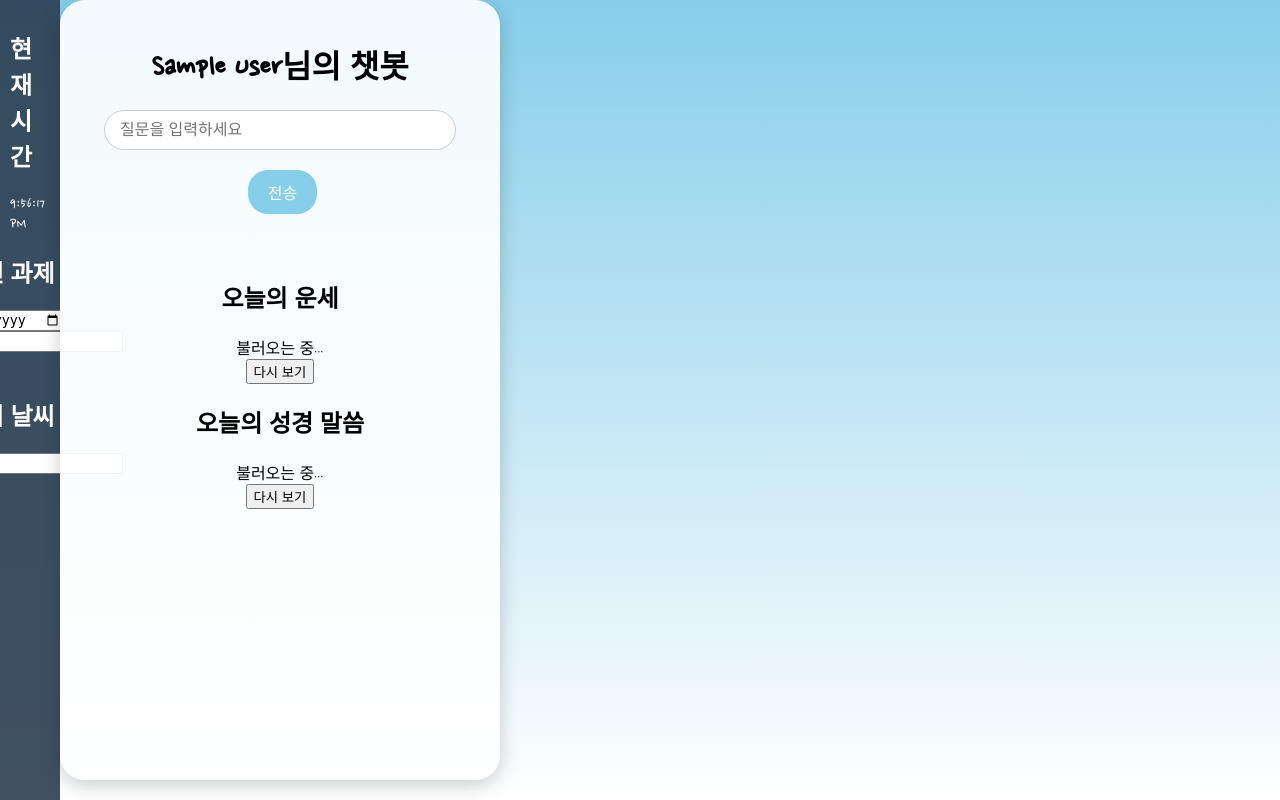
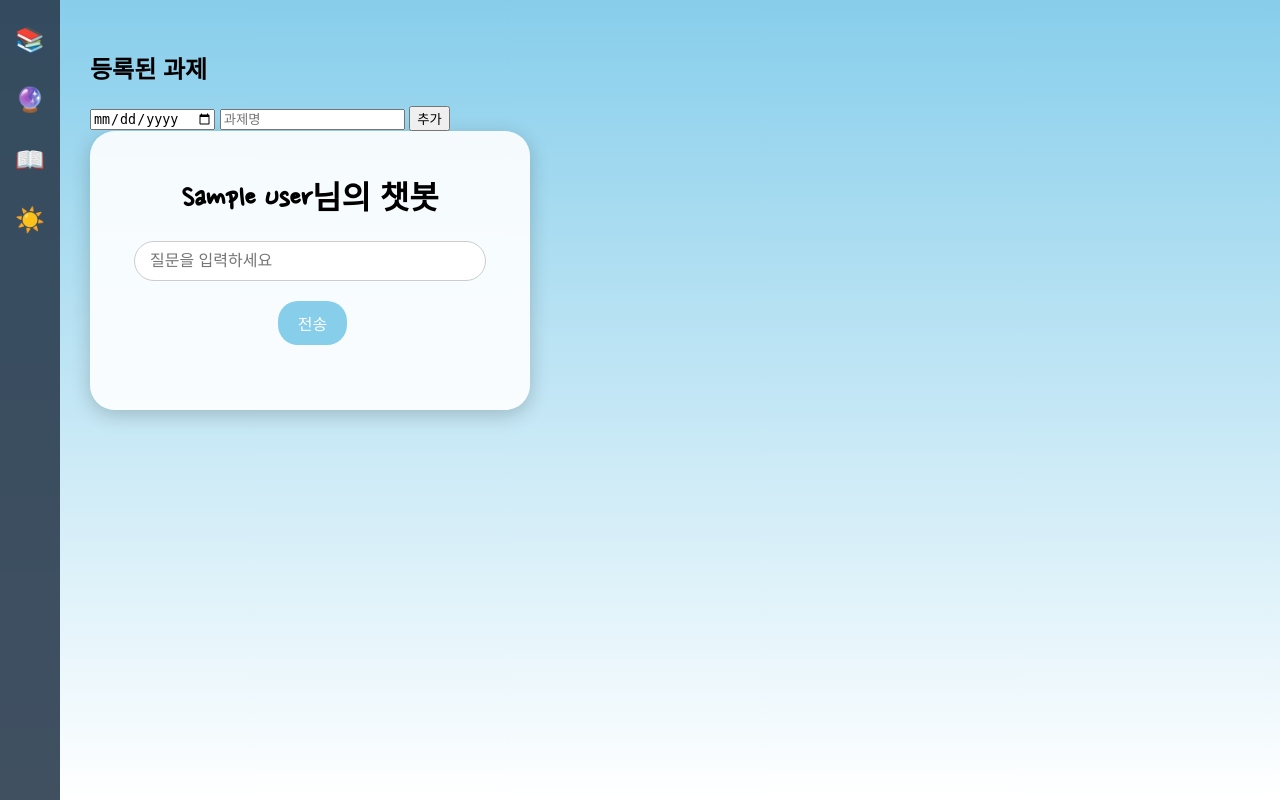
Before and after one commit to hansj8267/basic-chatbot, a Flask app: page /chat in a window 1280 px wide. Run offline with Flask 3, Linux system fonts and the light colour scheme; the visitor is signed in with stand-in values (Sample User, id 1); data that the repository does not hold is empty.

Commit message:
Update chat.html

```diff
--- a/templates/chat.html
+++ b/templates/chat.html
@@ -9,14 +9,16 @@
 <body>
   <!-- 사이드바 -->
   <div class="sidebar">
-    <!-- 시간 -->
-    <div class="section">
-      <h2>현재 시간</h2>
-      <div id="clock"></div>
+    <button class="tab-btn" data-target="assignments-section">📚</button>
+    <button class="tab-btn" data-target="fortune-section">🔮</button>
+    <button class="tab-btn" data-target="bible-section">📖</button>
+    <button class="tab-btn" data-target="weather-section">☀️</button>
   </div>
 
+  <!-- 컨텐츠 영역 -->
+  <div class="content-container">
     <!-- 과제 -->
-    <div class="section">
+    <div id="assignments-section" class="tab-content">
       <h2>등록된 과제</h2>
       <div id="assignmentsBox"></div>
       <form id="assignment-form">
@@ -26,20 +28,31 @@
       </form>
     </div>
 
+    <!-- 운세 -->
+    <div id="fortune-section" class="tab-content">
+      <h2>오늘의 운세</h2>
+      <div id="fortuneResult">불러오는 중...</div>
+      <button id="refreshFortuneBtn">다시 보기</button>
+    </div>
+
+    <!-- 성경 말씀 -->
+    <div id="bible-section" class="tab-content">
+      <h2>오늘의 성경 말씀</h2>
+      <div id="bibleResult">불러오는 중...</div>
+      <button id="refreshBibleBtn">다시 보기</button>
+    </div>
+
     <!-- 날씨 -->
-    <div class="section">
+    <div id="weather-section" class="tab-content">
       <h2>오늘의 날씨</h2>
       <input type="text" id="weatherCity" placeholder="도시 이름">
       <button id="saveWeatherBtn">저장</button>
       <div id="weatherResult"></div>
     </div>
-  </div>
 
-  <!-- 기존 챗봇 UI -->
+    <!-- 챗봇 -->
     <div class="chat-container">
       <h1>{{ name }}님의 챗봇</h1>
-
-    <!-- 챗봇 -->
       <div id="chat-section">
         <form id="chat-form">
           <input type="text" id="messageInput" placeholder="질문을 입력하세요">
@@ -47,30 +60,25 @@
         </form>
         <div class="reply" id="replyBox"></div>
       </div>
-
-    <!-- 운세 -->
-    <div id="fortune-section">
-      <h2>오늘의 운세</h2>
-      <div id="fortuneResult">불러오는 중...</div>
-      <button id="refreshFortuneBtn">다시 보기</button>
-    </div>
-
-    <!-- 성경 말씀 -->
-    <div id="bible-section">
-      <h2>오늘의 성경 말씀</h2>
-      <div id="bibleResult">불러오는 중...</div>
-      <button id="refreshBibleBtn">다시 보기</button>
     </div>
   </div>
 
   <script src="{{ url_for('static', filename='script.js') }}"></script>
   <script>
-    // 시계
-    function updateClock() {
-      document.getElementById('clock').textContent = new Date().toLocaleTimeString();
-    }
-    setInterval(updateClock, 1000);
-    updateClock();
+    // 탭 전환
+    const tabButtons = document.querySelectorAll(".tab-btn");
+    const tabContents = document.querySelectorAll(".tab-content");
+
+    tabButtons.forEach(btn => {
+      btn.addEventListener("click", () => {
+        const target = btn.dataset.target;
+        tabContents.forEach(tc => tc.classList.remove("active"));
+        document.getElementById(target).classList.add("active");
+      });
+    });
+
+    // 초기 활성 탭: 과제
+    document.getElementById("assignments-section").classList.add("active");
   </script>
 </body>
 </html>
```
Lines whose indentation alone changed are shown as unchanged.
